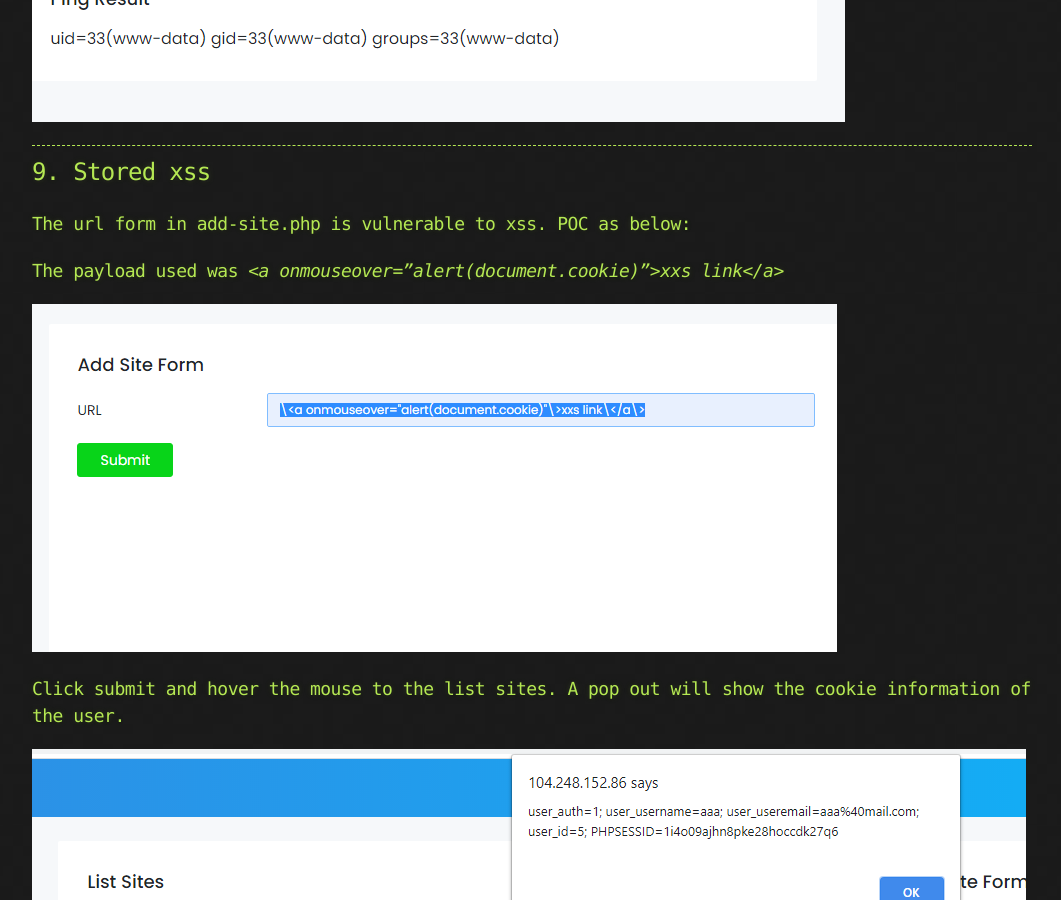
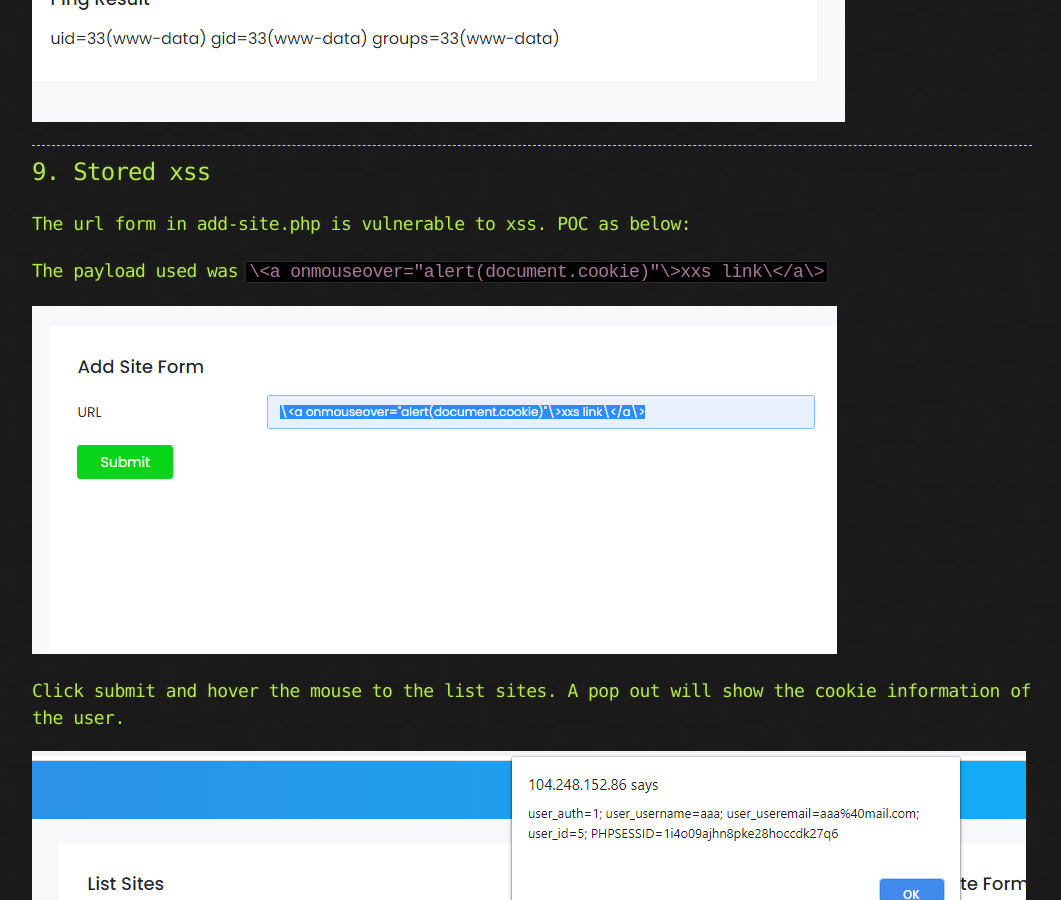
Before and after one commit to aimanpoji/aimanpoji.github.io, a Jekyll site: the page built from _posts/2021-01-19-Lazy-Web-Write-Up.md, in a window 1280 px wide and 900 px high, scrolled down 11411 px. Shown: the whole window, without its empty margins (108-1169 px from the left). Built offline with Jekyll 4.4.1, drawn with Linux system fonts in a browser that asks for light colours; nearby versions of some CDN libraries.

```diff
--- a/_posts/2021-01-19-Lazy-Web-Write-Up.md
+++ b/_posts/2021-01-19-Lazy-Web-Write-Up.md
@@ -156,7 +156,7 @@
 
 ### The url form in add-site.php is vulnerable to xss. POC as below:
 
-### The payload used was _\<a onmouseover="alert(document.cookie)"\>xxs link\</a\>_
+### The payload used was `\<a onmouseover="alert(document.cookie)"\>xxs link\</a\>`
 
 ![xss1](https://github.com/aimanpoji/aimanpoji.github.io/blob/main/images/lazyweb/xss1.png?raw=true)
 
```
